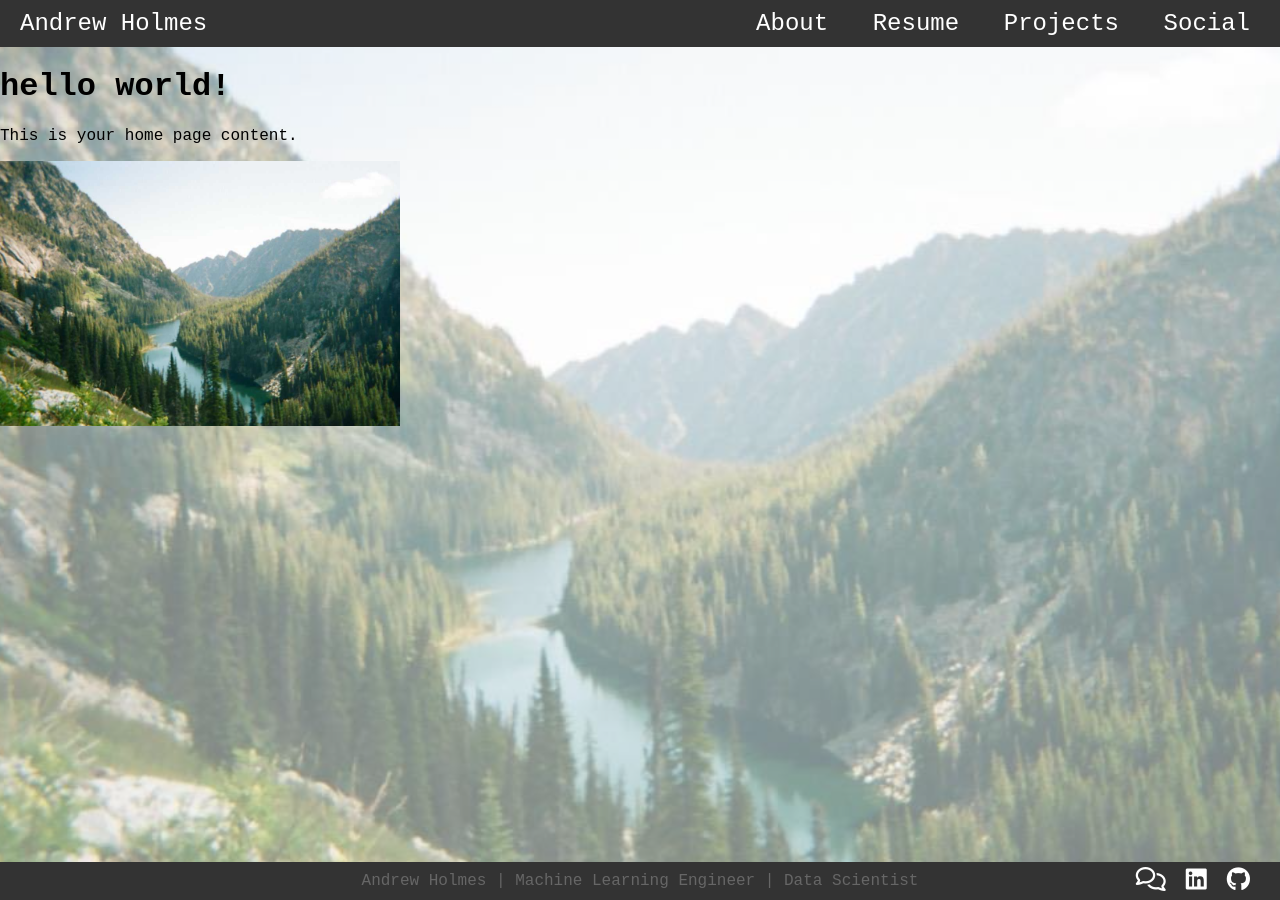
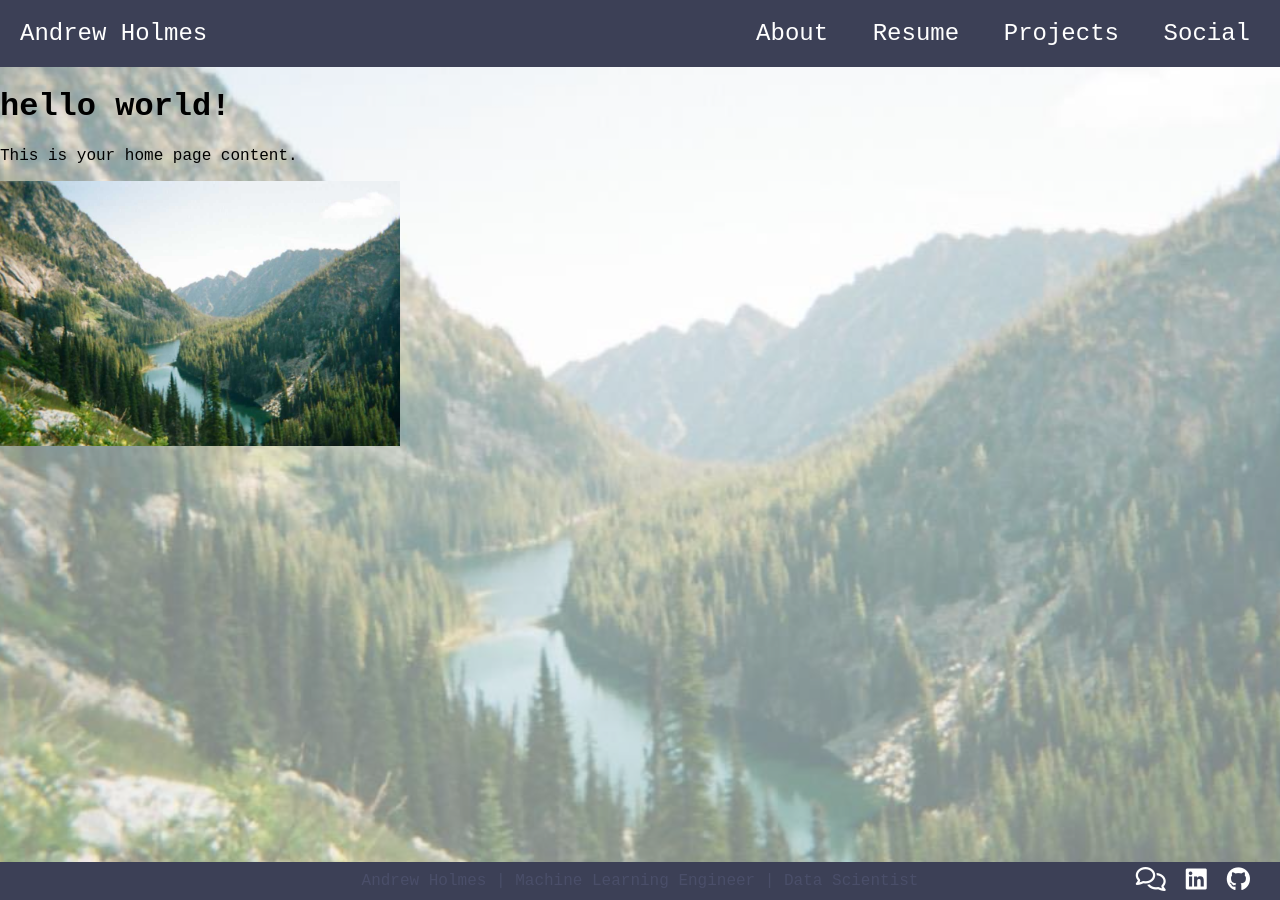
Before and after one commit to akashiroh/akashiroh.github.io, a Jekyll site: the page built from index.html, in a window 1280 px wide. Built offline with Jekyll 4.4.1, drawn with Linux system fonts in a browser that asks for light colours.

Commit message:
header taller and different color; added imgs for later use

```diff
--- a/assets/css/style.css
+++ b/assets/css/style.css
@@ -31,9 +31,9 @@ body {
 
 /* Header navigation */
 #topnav {
-    background-color: #333;  /* dark background */
+    background-color: #3c4056;  /* dark background */
     color: white;
-    padding: 10px 20px;
+    padding: 20px 20px;
     display: flex;
     justify-content: space-between; /* space between site name and links */
     align-items: center;
@@ -67,7 +67,7 @@ body {
 
 /* Footer navigation */
 #bottomnav {
-    background-color: #333;
+    background-color: #3c4056;
     color: white;
     padding: 10px 20px;
     display: flex;
@@ -85,7 +85,7 @@ body {
 #bottomnav .footer-text {
     text-align: center;
     font-size: 1em;
-    color: #666666;
+    color: #4a4e69;
     flex: 1;
 }
 
```
Also changed, not shown: assets/imgs/git.png (added), assets/imgs/github.png (added), assets/imgs/hutch_logo.png (added), assets/imgs/matplotlib-logo-1.svg (added), assets/imgs/numpy-logo-1.png (added), assets/imgs/opencv-logo-1.png (added), assets/imgs/pandas-logo-1.png (added), assets/imgs/pandas-logo-2.png (added), assets/imgs/python-logo-1.png (added), assets/imgs/pytorch-logo.png (added), assets/imgs/unix-shell-logo-1.png (added), assets/imgs/western_logo.png (added).
